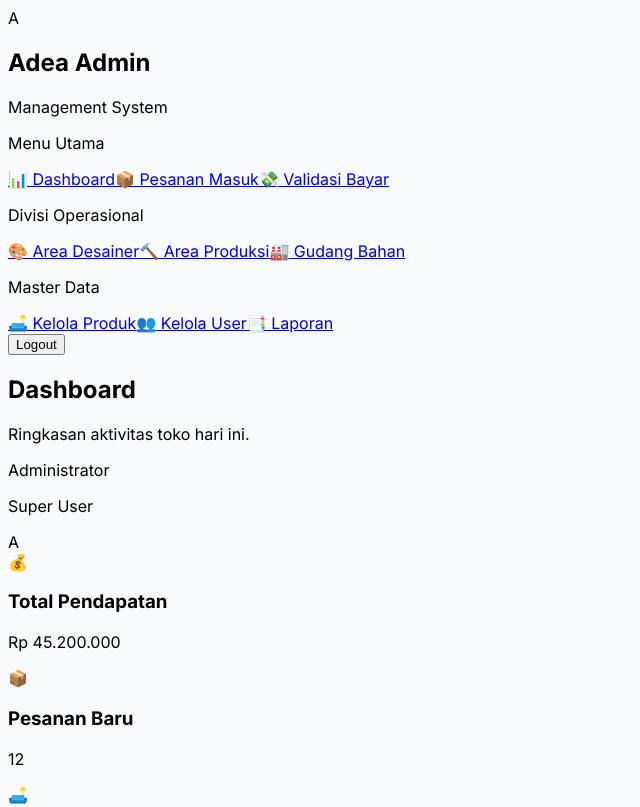
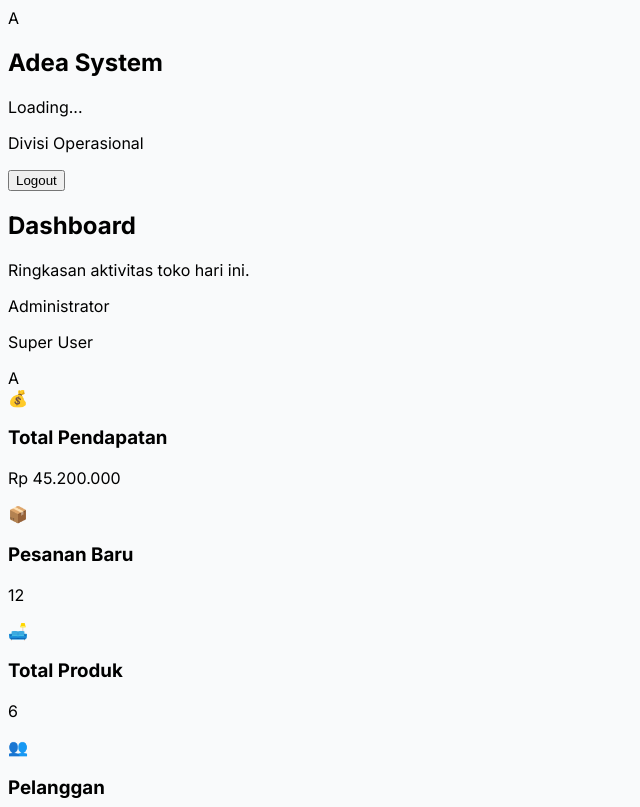
Before and after one commit to AneryuAdillahPutri/adea-furniture, a Next.js app: page /admin/dashboard in a window 1280 px wide. Shown: the top 807 px of the page, without its empty margins (0-640 px from the left). Built offline with nearby package versions, Linux system fonts and the light colour scheme.

Commit message:
Update sidebar dinamis sesuai role

```diff
--- a/app/admin/layout.tsx
+++ b/app/admin/layout.tsx
@@ -3,6 +3,7 @@
 import Link from 'next/link';
 import Swal from 'sweetalert2';
 import { useRouter, usePathname } from 'next/navigation';
+import { useEffect, useState } from 'react';
 
 export default function AdminLayout({
   children,
@@ -11,21 +12,47 @@ export default function AdminLayout({
 }) {
   const router = useRouter();
   const pathname = usePathname();
+  const [role, setRole] = useState<string>(''); // Simpan role yang login
+
+  useEffect(() => {
+    // 1. Cek siapa yang login dari LocalStorage
+    const storedUser = localStorage.getItem('user');
+    if (storedUser) {
+      const userData = JSON.parse(storedUser);
+      // Mapping role dari email/data login
+      if (userData.email.includes('admin')) setRole('admin');
+      else if (userData.email.includes('sales')) setRole('penjualan');
+      else if (userData.email.includes('desain')) setRole('perencana');
+      else if (userData.email.includes('produksi')) setRole('pelaksana');
+      else setRole('klien'); // Harusnya gak bisa masuk sini
+    }
+  }, []);
 
   const handleLogout = () => {
     Swal.fire({
-      title: 'Keluar Mode Admin?',
+      title: 'Keluar Sistem?',
       icon: 'warning',
       showCancelButton: true,
       confirmButtonText: 'Ya, Logout',
       confirmButtonColor: '#d33'
     }).then((result) => {
-      if (result.isConfirmed) router.push('/login');
+      if (result.isConfirmed) {
+        localStorage.removeItem('user');
+        router.push('/login');
+      }
     });
   };
 
   const isActive = (path: string) => {
     return pathname === path ? 'bg-indigo-600 text-white' : 'hover:bg-slate-800 text-slate-300 hover:text-white';
+  };
+
+  // --- LOGIKA MENU SAKTI ---
+  // Admin = Lihat SEMUA.
+  // Staf lain = Cuma lihat menu kerjanya aja.
+  const canAccess = (allowedRoles: string[]) => {
+    if (role === 'admin') return true; // Admin mah bebas
+    return allowedRoles.includes(role);
   };
 
   return (
@@ -34,12 +61,16 @@ export default function AdminLayout({
         <div className="flex items-center gap-3 mb-8">
           <div className="h-10 w-10 bg-indigo-500 rounded-lg flex items-center justify-center font-bold text-xl">A</div>
           <div>
-            <h1 className="font-bold text-lg tracking-wide">Adea Admin</h1>
-            <p className="text-xs text-slate-400">Management System</p>
+            <h1 className="font-bold text-lg tracking-wide">Adea System</h1>
+            <p className="text-xs text-slate-400 capitalize">{role || 'Loading...'}</p>
           </div>
         </div>
 
         <nav className="space-y-1 text-sm">
+
+          {/* GROUP 1: MENU UTAMA (Admin & Penjualan) */}
+          {canAccess(['penjualan']) && (
+            <>
               <p className="px-4 text-xs font-bold text-slate-500 uppercase mt-4 mb-2">Menu Utama</p>
               <Link href="/admin/dashboard" className={`flex items-center gap-3 px-4 py-3 rounded-xl transition font-medium ${isActive('/admin/dashboard')}`}>
                 <span>📊</span> Dashboard
@@ -47,33 +78,55 @@ export default function AdminLayout({
               <Link href="/admin/orders" className={`flex items-center gap-3 px-4 py-3 rounded-xl transition font-medium ${isActive('/admin/orders')}`}>
                 <span>📦</span> Pesanan Masuk
               </Link>
-          {/* MENU BARU: VALIDASI PEMBAYARAN */}
+              {/* Validasi Pembayaran cuma buat Admin */}
+              {canAccess([]) && (
                 <Link href="/admin/payments" className={`flex items-center gap-3 px-4 py-3 rounded-xl transition font-medium ${isActive('/admin/payments')}`}>
                   <span>💸</span> Validasi Bayar
                 </Link>
+              )}
+            </>
+          )}
 
+          {/* GROUP 2: DIVISI OPERASIONAL */}
           <p className="px-4 text-xs font-bold text-slate-500 uppercase mt-6 mb-2">Divisi Operasional</p>
+
+          {/* Area Desainer: Admin & Perencana */}
+          {canAccess(['perencana']) && (
             <Link href="/admin/design" className={`flex items-center gap-3 px-4 py-3 rounded-xl transition font-medium ${isActive('/admin/design')}`}>
               <span>🎨</span> Area Desainer
             </Link>
+          )}
+
+          {/* Area Produksi: Admin & Pelaksana */}
+          {canAccess(['pelaksana']) && (
             <Link href="/admin/production" className={`flex items-center gap-3 px-4 py-3 rounded-xl transition font-medium ${isActive('/admin/production')}`}>
               <span>🔨</span> Area Produksi
             </Link>
+          )}
+
+          {/* Gudang: Admin & Penjualan */}
+          {canAccess(['penjualan']) && (
             <Link href="/admin/inventory" className={`flex items-center gap-3 px-4 py-3 rounded-xl transition font-medium ${isActive('/admin/inventory')}`}>
               <span>🏭</span> Gudang Bahan
             </Link>
+          )}
 
+          {/* GROUP 3: MASTER DATA (KHUSUS ADMIN) */}
+          {canAccess([]) && ( // Array kosong artinya CUMA ADMIN yg bisa (krn admin return true di atas)
+            <>
               <p className="px-4 text-xs font-bold text-slate-500 uppercase mt-6 mb-2">Master Data</p>
               <Link href="/admin/products" className={`flex items-center gap-3 px-4 py-3 rounded-xl transition font-medium ${isActive('/admin/products')}`}>
                 <span>🛋️</span> Kelola Produk
               </Link>
-          {/* MENU BARU: USER & LAPORAN */}
               <Link href="/admin/users" className={`flex items-center gap-3 px-4 py-3 rounded-xl transition font-medium ${isActive('/admin/users')}`}>
                 <span>👥</span> Kelola User
               </Link>
               <Link href="/admin/reports" className={`flex items-center gap-3 px-4 py-3 rounded-xl transition font-medium ${isActive('/admin/reports')}`}>
                 <span>📑</span> Laporan
               </Link>
+            </>
+          )}
+
         </nav>
 
         <div className="mt-8 pt-8 border-t border-slate-800">
```
Lines whose indentation alone changed are shown as unchanged.
